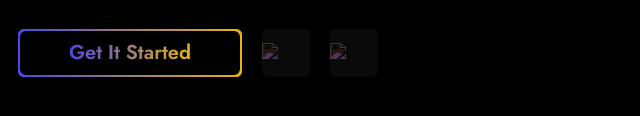
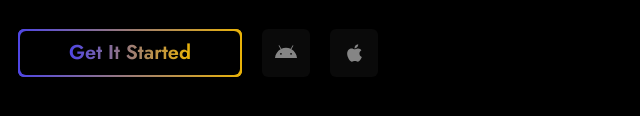
Before and after one commit to saeeda7n/hoopes-landing-page, a website: page src/index.html in a window 1280 px wide. Shown: the part 564-680 px from the top of the page, 110-750 px from the left. Drawn offline with nearby package versions, Linux system fonts and the light colour scheme; the site is published under a folder, as on GitHub Pages, so addresses that start at the root find nothing.

Commit message:
fixed assets

```diff
--- a/src/index.html
+++ b/src/index.html
@@ -71,7 +71,7 @@
 
             <div class="bg-neutral-950 transition-all shadow-none ease-out hover:shadow-[0_0_20px_0px] hover:bg-black hover:shadow-neutral-800 flex w-12 flex-wrap overflow-hidden group hover:w-40 cursor-pointer items-center h-12 rounded-md">
                 <div class="flex items-center justify-center h-12 w-12">
-                    <img src="/src/assets/icons/android.svg"
+                    <img src="./assets/icons/android.svg"
                          class="h-5 transition-opacity invert opacity-50 group-hover:opacity-100"
                          alt="Android logo">
                 </div>
@@ -80,7 +80,7 @@
 
             <div class="bg-neutral-950 transition-all shadow-none ease-out hover:shadow-[0_0_20px_0px] hover:bg-black hover:shadow-neutral-800 flex w-12 flex-wrap overflow-hidden group hover:w-40 cursor-pointer items-center h-12 rounded-md">
                 <div class="flex items-center justify-center h-12 w-12">
-                    <img src="/src/assets/icons/apple.svg"
+                    <img src="./assets/icons/apple.svg"
                          class="h-5 transition-opacity invert opacity-50 group-hover:opacity-100"
                          alt="Apple logo">
                 </div>
```
